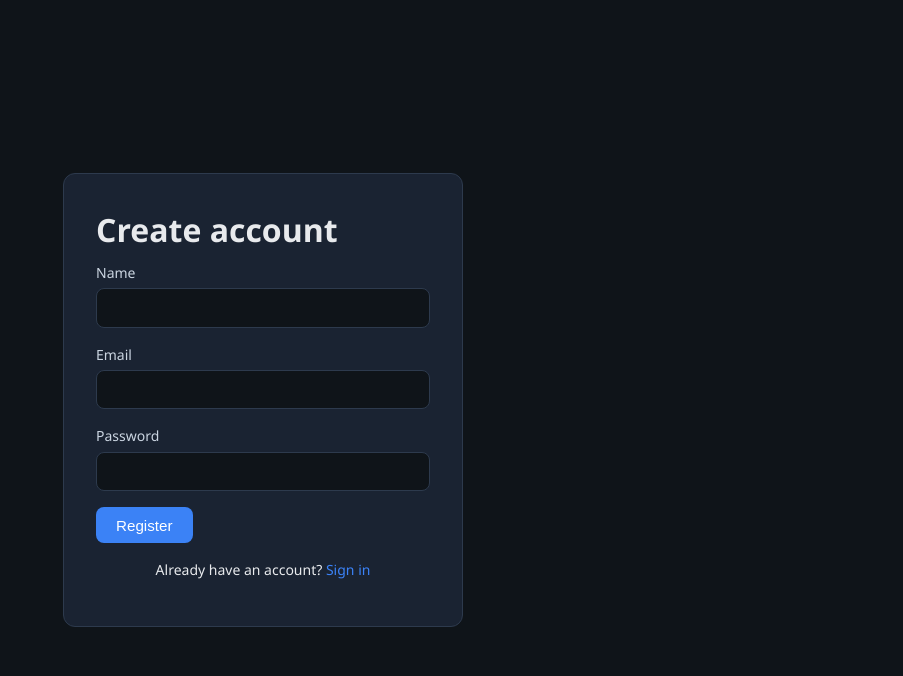
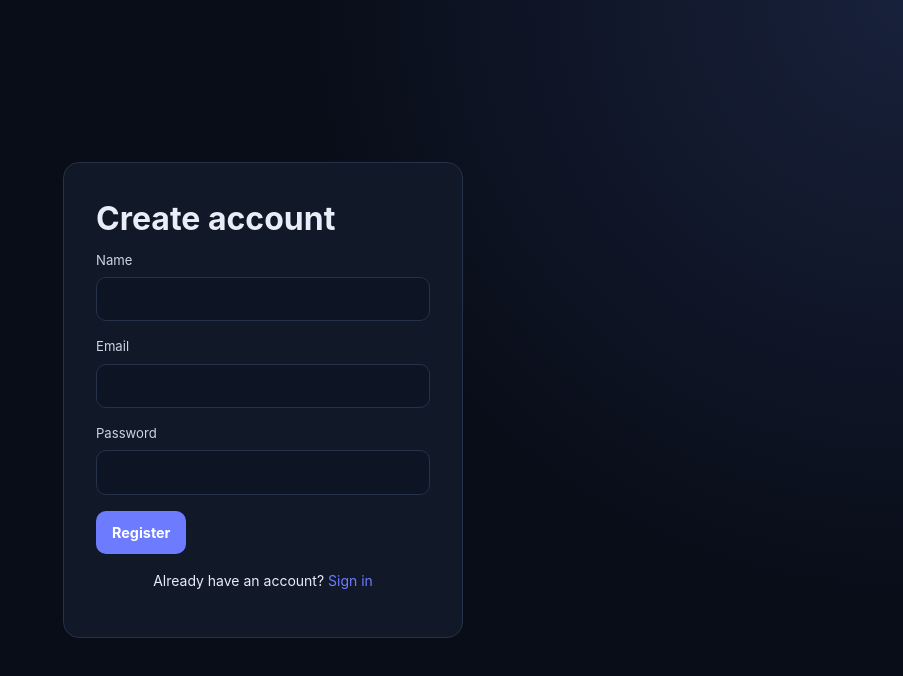
Before and after one commit to epicdventurer900/AUCTO-BIDZONE, a React (Vite) app in the folder frontend/: page /register in a window 1280 px wide. Shown: the top 676 px of the page, without its empty margins (377-1280 px from the left). Built offline with nearby package versions, Linux system fonts and the light colour scheme; no server answers.

Commit message:
style: modernize AUCTO-BIDZONE frontend

```diff
--- a/frontend/src/index.css
+++ b/frontend/src/index.css
@@ -1,331 +1,104 @@
 :root {
-  font-family: 'Segoe UI', system-ui, sans-serif;
+  font-family: Inter, 'Segoe UI', system-ui, sans-serif;
   line-height: 1.5;
-  color: #e8eaed;
-  background: #0f1419;
-  --accent: #3b82f6;
-  --accent-hover: #2563eb;
-  --surface: #1a2332;
-  --border: #2d3a4d;
+  color: #e8edf7;
+  background: #090d18;
+  --accent: #6d7cff;
+  --accent-hover: #5968f2;
+  --surface: #111827;
+  --surface-soft: #0d1423;
+  --border: #263247;
   --danger: #ef4444;
   --success: #22c55e;
+  --muted: #8b98ad;
 }
 
-* {
-  box-sizing: border-box;
-}
+* { box-sizing: border-box; }
+html { background: #090d18; }
+body { margin: 0; min-height: 100vh; background: radial-gradient(circle at top right, #18213b 0, #090d18 38rem); }
+button, input, select { font: inherit; }
+a { color: var(--accent); text-decoration: none; }
+a:hover { text-decoration: none; }
 
-body {
-  margin: 0;
-  min-height: 100vh;
-}
+.page { max-width: 1180px; margin: 0 auto; padding: 2rem 1.5rem 4rem; }
+.topbar { display: flex; justify-content: space-between; align-items: center; margin-bottom: 1.75rem; }
+.dashboard-topbar { padding: .5rem 0; }
+.brand-block, .user-actions { display: flex; align-items: center; gap: .9rem; }
+.brand-mark { width: 42px; height: 42px; display: grid; place-items: center; border-radius: 12px; background: linear-gradient(135deg, var(--accent), #9b6dff); color: white; font-size: .8rem; font-weight: 800; letter-spacing: .05em; box-shadow: 0 10px 30px rgba(109,124,255,.25); }
+.topbar h1 { margin: 0 0 .1rem; font-size: 1.25rem; letter-spacing: -.02em; }
+.topbar p { margin: 0; color: var(--muted); font-size: .85rem; }
+.welcome { color: #b8c1d2; font-size: .9rem; }
 
-a {
-  color: var(--accent);
-  text-decoration: none;
-}
+.hero-panel { display: flex; justify-content: space-between; align-items: center; gap: 2rem; padding: 2rem; margin-bottom: 1.5rem; border: 1px solid var(--border); border-radius: 20px; background: linear-gradient(135deg, rgba(17,24,39,.96), rgba(18,27,49,.86)); box-shadow: 0 20px 60px rgba(0,0,0,.22); }
+.hero-panel h2 { max-width: 650px; margin: .35rem 0 .5rem; font-size: clamp(1.7rem, 4vw, 2.7rem); line-height: 1.1; letter-spacing: -.04em; }
+.hero-panel p { margin: 0; color: var(--muted); }
+.eyebrow { color: #8997ff; font-size: .7rem; font-weight: 800; letter-spacing: .13em; }
+.hero-actions { display: flex; flex-wrap: wrap; gap: .7rem; justify-content: flex-end; }
 
-a:hover {
-  text-decoration: underline;
-}
+button { padding: .68rem 1rem; border: 0; border-radius: 10px; background: var(--accent); color: white; font-size: .9rem; font-weight: 650; cursor: pointer; transition: transform .15s ease, background .15s ease, box-shadow .15s ease; }
+button:hover:not(:disabled) { background: var(--accent-hover); transform: translateY(-1px); box-shadow: 0 8px 24px rgba(109,124,255,.2); }
+button:disabled { opacity: .6; cursor: not-allowed; }
+.btn-secondary { background: transparent; border: 1px solid var(--border); color: #e2e8f0; }
+.btn-secondary:hover { background: #151e2f; }
+.icon-button { padding: .2rem .55rem; background: transparent; color: var(--muted); font-size: 1.5rem; box-shadow: none; }
+.icon-button:hover { background: #1b2538; box-shadow: none; }
 
-.page {
-  max-width: 1100px;
-  margin: 0 auto;
-  padding: 1.5rem;
-}
+.error-banner { margin-bottom: 1.25rem; padding: .8rem 1rem; border: 1px solid rgba(239,68,68,.35); border-radius: 10px; background: rgba(127,29,29,.22); color: #fecaca; font-size: .9rem; }
+.panel { background: rgba(17,24,39,.9); border: 1px solid var(--border); border-radius: 16px; padding: 1.4rem; margin-bottom: 1.25rem; }
+.action-panel { max-width: 700px; }
+.panel-heading, .section-heading { display: flex; justify-content: space-between; align-items: flex-start; gap: 1rem; }
+.panel h2, .panel h3 { margin: .25rem 0 1rem; }
+form label { display: block; margin-bottom: 1rem; font-size: .82rem; color: #cbd5e1; }
+form input, form select { display: block; width: 100%; margin-top: .4rem; padding: .72rem .8rem; border: 1px solid var(--border); border-radius: 10px; background: var(--surface-soft); color: inherit; outline: none; }
+form input:focus, form select:focus { border-color: var(--accent); box-shadow: 0 0 0 3px rgba(109,124,255,.12); }
 
-.topbar {
-  display: flex;
-  justify-content: space-between;
-  align-items: flex-start;
-  margin-bottom: 1.5rem;
-}
+.rooms-section { margin-top: 2rem; }
+.section-heading { align-items: end; margin-bottom: 1rem; }
+.section-heading h2 { margin: .2rem 0 0; font-size: 1.35rem; }
+.room-count { padding: .3rem .65rem; border: 1px solid var(--border); border-radius: 999px; color: var(--muted); font-size: .75rem; }
+.room-grid { display: grid; grid-template-columns: repeat(auto-fill, minmax(245px, 1fr)); gap: 1rem; }
+.room-card { min-height: 190px; display: flex; flex-direction: column; padding: 1.15rem; background: linear-gradient(160deg, #111a2b, #0d1422); border: 1px solid var(--border); border-radius: 15px; color: inherit; transition: transform .18s ease, border-color .18s ease, box-shadow .18s ease; }
+.room-card:hover { border-color: #5668b7; transform: translateY(-3px); box-shadow: 0 16px 35px rgba(0,0,0,.25); }
+.room-card-top { display: flex; justify-content: space-between; align-items: center; min-height: 24px; }
+.room-card h3 { margin: .85rem 0 .55rem; font-size: 1.05rem; }
+.room-code-label { margin: auto 0 .2rem; color: #6f7d94; font-size: .62rem; font-weight: 800; letter-spacing: .12em; }
+.room-code { color: #dfe5ff; font-size: 1.15rem; font-weight: 750; letter-spacing: .1em; }
+.open-room { margin-top: .75rem; color: #8997ff; font-size: .78rem; font-weight: 650; }
+.badge { display: inline-block; padding: .2rem .55rem; border-radius: 999px; font-size: .66rem; text-transform: uppercase; font-weight: 750; letter-spacing: .04em; }
+.badge-setup, .badge-draft { background: #263246; color: #cbd5e1; }
+.badge-live { background: #123b2a; color: #86efac; }
+.badge-paused { background: #4b3511; color: #fde68a; }
+.badge-ended { background: #303746; color: #d1d5db; }
+.live-dot { color: var(--success); font-size: .72rem; }
 
-.topbar h1 {
-  margin: 0 0 0.25rem;
-  font-size: 1.75rem;
-}
+.empty-state, .loading-state { text-align: center; padding: 3rem 1rem; }
+.empty-icon { width: 48px; height: 48px; display: grid; place-items: center; margin: 0 auto 1rem; border: 1px solid var(--border); border-radius: 14px; color: #9aa7ff; font-size: 1.5rem; }
+.empty-state h3 { margin: 0 0 .3rem; }
+.empty-state p { margin: 0 0 1.2rem; color: var(--muted); }
+.loading-dot { display: inline-block; width: 9px; height: 9px; margin-right: .5rem; border-radius: 50%; background: var(--accent); animation: pulse 1s infinite; }
+@keyframes pulse { 50% { opacity: .35; transform: scale(.8); } }
 
-.topbar p {
-  margin: 0;
-  color: #94a3b8;
-}
+.auth-page { min-height: 100vh; display: flex; align-items: center; justify-content: center; padding: 1rem; }
+.auth-card { background: var(--surface); border: 1px solid var(--border); border-radius: 16px; padding: 2rem; width: 100%; max-width: 400px; }
+.auth-card h1 { margin: 0 0 .5rem; }
+.subtitle, .muted { color: var(--muted); }
+.auth-link { margin-top: 1rem; text-align: center; font-size: .875rem; }
+.actions-row { display: flex; gap: .75rem; margin-bottom: 1.5rem; }
+.error { color: #fca5a5; font-size: .875rem; }
 
-.auth-page {
-  min-height: 100vh;
-  display: flex;
-  align-items: center;
-  justify-content: center;
-  padding: 1rem;
-}
-
-.auth-card {
-  background: var(--surface);
-  border: 1px solid var(--border);
-  border-radius: 12px;
-  padding: 2rem;
-  width: 100%;
-  max-width: 400px;
-}
-
-.auth-card h1 {
-  margin: 0 0 0.5rem;
-}
-
-.subtitle {
-  color: #94a3b8;
-  margin-bottom: 1.5rem;
-}
-
-form label {
-  display: block;
-  margin-bottom: 1rem;
-  font-size: 0.875rem;
-  color: #cbd5e1;
-}
-
-form input,
-form select {
-  display: block;
-  width: 100%;
-  margin-top: 0.35rem;
-  padding: 0.6rem 0.75rem;
-  border: 1px solid var(--border);
-  border-radius: 8px;
-  background: #0f1419;
-  color: inherit;
-  font-size: 1rem;
-}
-
-button {
-  padding: 0.6rem 1.25rem;
-  border: none;
-  border-radius: 8px;
-  background: var(--accent);
-  color: white;
-  font-size: 0.95rem;
-  cursor: pointer;
-}
-
-button:hover:not(:disabled) {
-  background: var(--accent-hover);
-}
-
-button:disabled {
-  opacity: 0.6;
-  cursor: not-allowed;
-}
-
-.btn-secondary {
-  background: transparent;
-  border: 1px solid var(--border);
-  color: #e2e8f0;
-}
-
-.btn-secondary:hover {
-  background: var(--surface);
-}
-
-.btn-danger {
-  background: var(--danger);
-}
-
-.error {
-  color: #fca5a5;
-  font-size: 0.875rem;
-}
-
-.muted {
-  color: #64748b;
-}
-
-.auth-link {
-  margin-top: 1rem;
-  text-align: center;
-  font-size: 0.875rem;
-}
-
-.actions-row {
-  display: flex;
-  gap: 0.75rem;
-  margin-bottom: 1.5rem;
-}
-
-.panel {
-  background: var(--surface);
-  border: 1px solid var(--border);
-  border-radius: 12px;
-  padding: 1.25rem;
-  margin-bottom: 1.25rem;
-}
-
-.panel h2,
-.panel h3 {
-  margin-top: 0;
-}
-
-.room-grid {
-  display: grid;
-  grid-template-columns: repeat(auto-fill, minmax(240px, 1fr));
-  gap: 1rem;
-}
-
-.room-card {
-  display: block;
-  padding: 1rem;
-  background: #0f1419;
-  border: 1px solid var(--border);
-  border-radius: 10px;
-  color: inherit;
-  text-decoration: none;
-}
-
-.room-card:hover {
-  border-color: var(--accent);
-  text-decoration: none;
-}
-
-.room-card h3 {
-  margin: 0 0 0.5rem;
-}
-
-.badge {
-  display: inline-block;
-  padding: 0.15rem 0.5rem;
-  border-radius: 999px;
-  font-size: 0.75rem;
-  text-transform: uppercase;
-  font-weight: 600;
-}
-
-.badge-setup,
-.badge-draft {
-  background: #334155;
-  color: #cbd5e1;
-}
-
-.badge-live {
-  background: #14532d;
-  color: #86efac;
-}
-
-.badge-paused {
-  background: #713f12;
-  color: #fde68a;
-}
-
-.badge-ended {
-  background: #374151;
-  color: #d1d5db;
-}
-
-.live-dot {
-  color: var(--success);
-  font-size: 0.875rem;
-}
-
-.auction-layout {
-  display: grid;
-  grid-template-columns: 1fr 320px;
-  gap: 1.25rem;
-}
-
-@media (max-width: 768px) {
-  .auction-layout {
-    grid-template-columns: 1fr;
-  }
-}
-
-.timer-block {
-  display: flex;
-  align-items: baseline;
-  gap: 1rem;
-  margin-bottom: 1rem;
-}
-
-.timer {
-  font-size: 2.5rem;
-  font-weight: 700;
-  color: var(--accent);
-}
-
-.phase {
-  text-transform: capitalize;
-  color: #94a3b8;
-}
-
-.current-bid {
-  font-size: 1.25rem;
-}
-
-.inline-form {
-  display: flex;
-  gap: 0.5rem;
-  flex-wrap: wrap;
-  margin: 1rem 0;
-}
-
-.inline-form input {
-  flex: 1;
-  min-width: 120px;
-  padding: 0.5rem 0.75rem;
-  border: 1px solid var(--border);
-  border-radius: 8px;
-  background: #0f1419;
-  color: inherit;
-}
-
-.auction-controls {
-  display: flex;
-  flex-wrap: wrap;
-  gap: 0.5rem;
-  margin-top: 1.5rem;
-}
-
-.item-list,
-.team-list {
-  list-style: none;
-  padding: 0;
-  margin: 0;
-}
-
-.item-list li,
-.team-list li {
-  padding: 0.5rem 0;
-  border-bottom: 1px solid var(--border);
-  display: flex;
-  justify-content: space-between;
-}
-
-.chat-box {
-  height: 200px;
-  overflow-y: auto;
-  background: #0f1419;
-  border: 1px solid var(--border);
-  border-radius: 8px;
-  padding: 0.5rem;
-  margin-bottom: 0.5rem;
-  font-size: 0.875rem;
-}
-
-.chat-msg {
-  margin-bottom: 0.35rem;
-}
-
-.chat-user {
-  color: var(--accent);
-  font-weight: 600;
-}
-
-.report-grid {
-  display: grid;
-  grid-template-columns: 1fr 1fr;
-  gap: 1rem;
-}
-
-.back-link {
-  display: inline-block;
-  margin-bottom: 0.5rem;
-  font-size: 0.875rem;
-}
+.auction-layout { display: grid; grid-template-columns: 1fr 320px; gap: 1.25rem; }
+@media (max-width: 768px) { .page { padding: 1rem; } .hero-panel { flex-direction: column; align-items: flex-start; } .hero-actions { justify-content: flex-start; } .user-actions .welcome { display: none; } .auction-layout { grid-template-columns: 1fr; } }
+.timer-block { display: flex; align-items: baseline; gap: 1rem; margin-bottom: 1rem; }
+.timer { font-size: 2.5rem; font-weight: 700; color: var(--accent); }
+.phase { text-transform: capitalize; color: var(--muted); }
+.current-bid { font-size: 1.25rem; }
+.inline-form { display: flex; gap: .5rem; flex-wrap: wrap; margin: 1rem 0; }
+.inline-form input { flex: 1; min-width: 120px; padding: .5rem .75rem; border: 1px solid var(--border); border-radius: 8px; background: var(--surface-soft); color: inherit; }
+.auction-controls { display: flex; flex-wrap: wrap; gap: .5rem; margin-top: 1.5rem; }
+.item-list, .team-list { list-style: none; padding: 0; margin: 0; }
+.item-list li, .team-list li { padding: .5rem 0; border-bottom: 1px solid var(--border); display: flex; justify-content: space-between; }
+.chat-box { height: 200px; overflow-y: auto; background: var(--surface-soft); border: 1px solid var(--border); border-radius: 8px; padding: .5rem; margin-bottom: .5rem; font-size: .875rem; }
+.chat-msg { margin-bottom: .35rem; }
+.chat-user { color: var(--accent); font-weight: 600; }
+.report-grid { display: grid; grid-template-columns: 1fr 1fr; gap: 1rem; }
+.back-link { display: inline-block; margin-bottom: .5rem; font-size: .875rem; }
```
